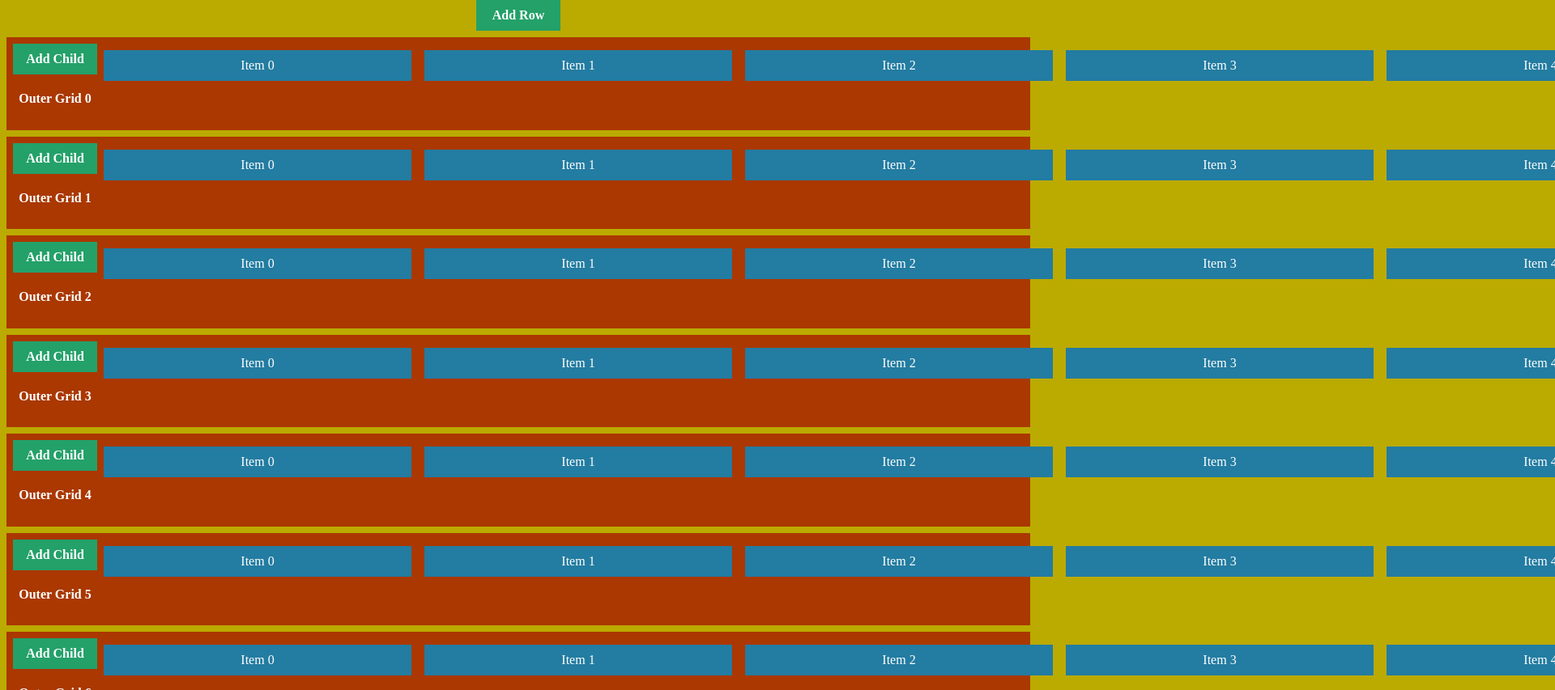
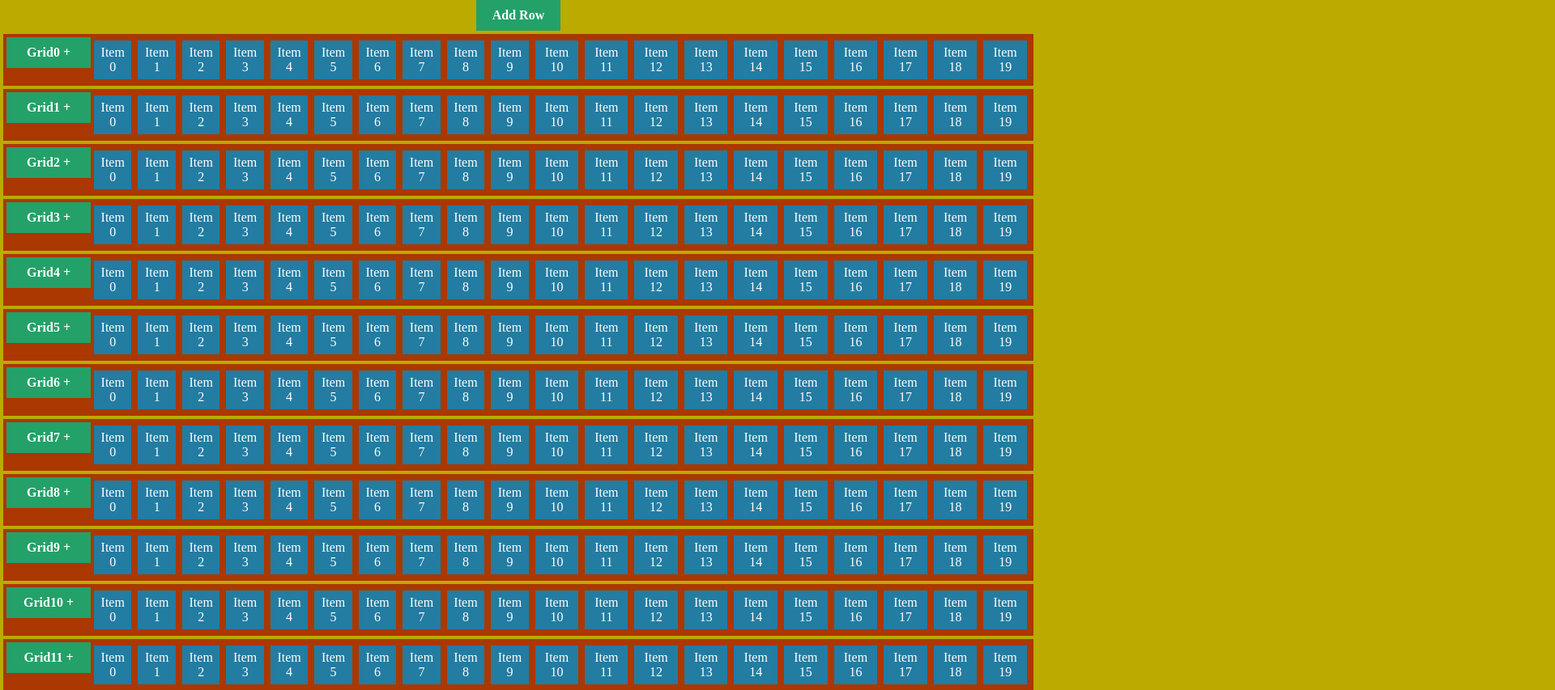
Before and after one commit to pamtaro/focus-manager, a React app: page / in a window 1280 px wide. Shown: the top 853 px of the page at 81% size, 1920 px wide, since content can reach past the window. Built offline with nearby package versions, Linux system fonts and the light colour scheme.

Commit message:
updated ui to fit more items; hide overflow

```diff
--- a/src/SampleApp/App.css
+++ b/src/SampleApp/App.css
@@ -3,8 +3,8 @@
   flex-direction: row;
   background: #AA3800;
   color: white;
-  margin: 1vh;
-  padding: 1vh;
+  margin: 0.5vh;
+  padding: 0.5vh;
 }
 
 .inner-grid {
@@ -13,9 +13,9 @@
   flex: 1 0 auto;
   background: #BF9620;
   color: white;
-  margin: 1vh;
-  padding: 1vh;
-  width: 49vh;
+  margin: 0.5vh;
+  padding: 0.5vh;
+  /* width: 49vh; */
 }
 
 .focus-item {
@@ -23,9 +23,9 @@
   flex: 1 0 auto;
   background: #237CA1;
   color: white;
-  margin: 1vh;
-  padding: 1vh;
-  width: 45vh;
+  margin: 0.5vh;
+  padding: 0.5vh;
+  /* width: 45vh; */
 }
 
 .focus-status-active {
@@ -41,7 +41,8 @@ body {
   margin: 0;
   padding: 0;
   text-align: center;
-  background-color: #bbaa00
+  background-color: #bbaa00;
+  overflow: hidden;
 }
 
 a {
--- a/src/SampleApp/FocusableRow.js
+++ b/src/SampleApp/FocusableRow.js
@@ -35,9 +35,7 @@ class FocusableRow extends Component {
     return (
       <div className={`outer-grid ${className}`}>
         <div>
-          <a onClick={this.clickHandler}>Add Child</a>
-          <br/>
-          <h4>Outer Grid {index}</h4>
+          <a onClick={this.clickHandler}>Grid{index} +</a>
         </div>
         {[...Array(childCount)].map((x, i) => {
             const innerProps = {
```
